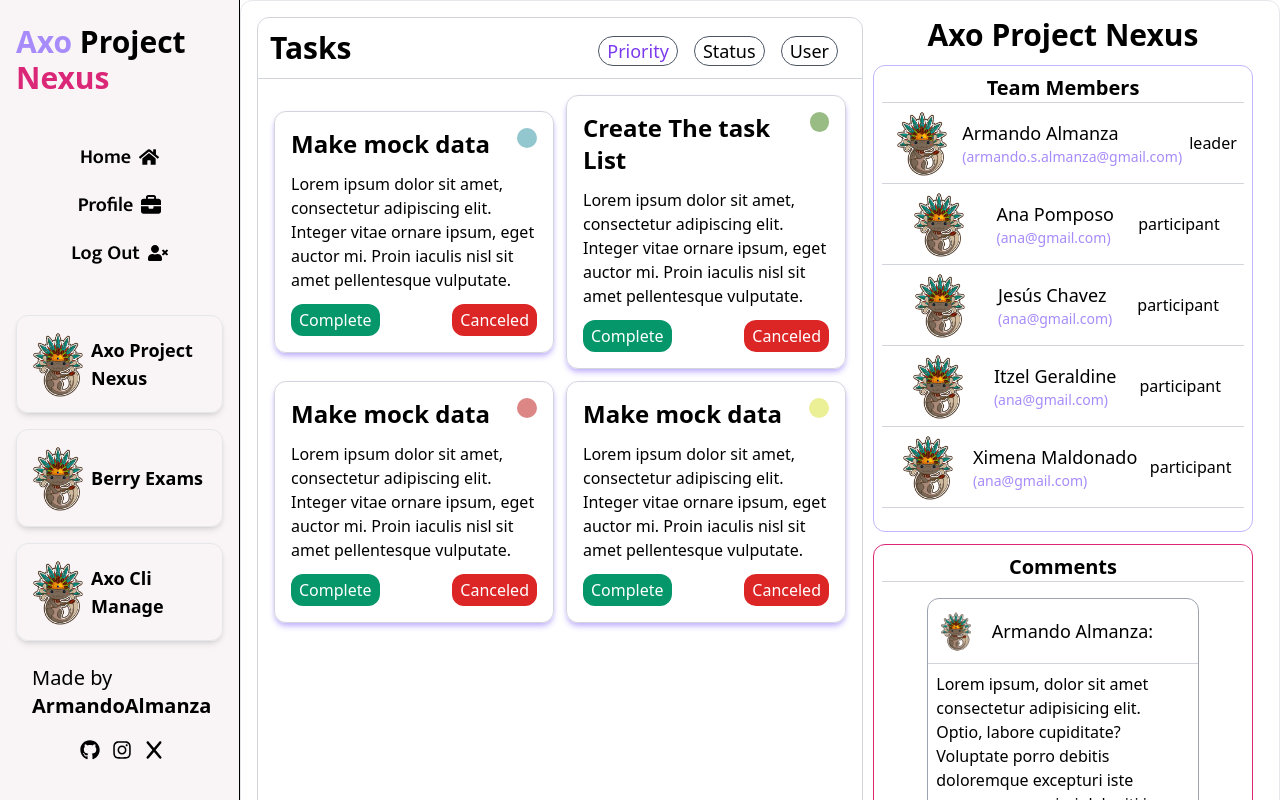
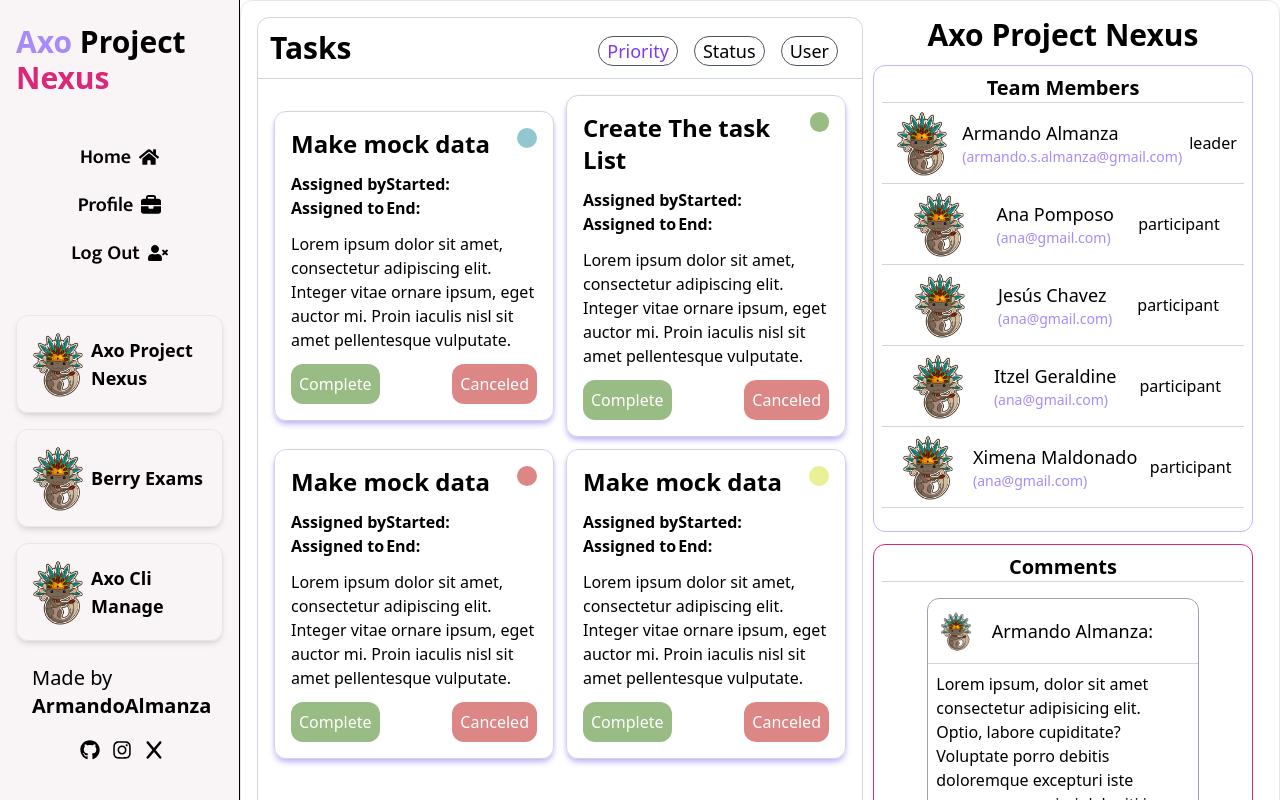
Before and after one commit to ArmandoAlmanza/Axo-Proyect-Nexus, a React (Vite) app in the folder client/: page /dashboard in a window 1280 px wide. Built offline with nearby package versions, Linux system fonts and the light colour scheme.

Commit message:
add the deadlines and assignments

```diff
--- a/client/src/components/dashboard/TaskCard.tsx
+++ b/client/src/components/dashboard/TaskCard.tsx
@@ -2,19 +2,59 @@ interface Props {
     title: string;
     status: string;
     description: string;
+    assigned: string;
+    assigned_to: string;
+    end_date: string;
+    start_date: string;
 }
-const TaskCard = ({ title, description, status }: Props) => {
+const TaskCard = ({
+    title,
+    description,
+    status,
+    assigned,
+    assigned_to,
+    end_date,
+    start_date,
+}: Props) => {
     return (
-            <article className="p-4 border border-gray-300 rounded-xl w-full grid gap-3 shadow-violet-300 shadow-md">
+        <article className="p-4 border border-gray-300 rounded-xl w-full grid gap-3 shadow-violet-300 shadow-md min-h-[300px]">
             <div className="flex flex-row justify-between">
                 <h1 className="font-bold text-2xl">{title}</h1>
                 <span className={`rounded-full ${status} w-5 h-5`}></span>
             </div>
+            <div className="flex flex-row">
+                <div>
+                    <p className="font-bold">
+                        Assigned by{" "}
+                        <span className="font-normal italic">{assigned}</span>
+                    </p>
+                    <p className="font-bold">
+                        Assigned to{" "}
+                        <span className="font-normal italic">
+                            {assigned_to}
+                        </span>
+                    </p>
+                </div>
+                <div>
+                    <p className="font-bold">
+                        Started:{" "}
+                        <span className="font-normal italic">{start_date}</span>
+                    </p>
+                    <p className="font-bold">
+                        End:{" "}
+                        <span className="font-normal italic">{end_date}</span>
+                    </p>
+                </div>
+            </div>
             <p>{description}</p>
-			<div className="flex gap-4 md:flex-row justify-between">
-				<button className="flex justify-center items-center gap-x-2 bg-emerald-600 text-white py-1 px-[.5rem] transition-colors duration-500 hover:bg-emerald-400 text-md rounded-xl">Complete</button>
-				<button className="flex justify-center items-center gap-x-2 bg-red-600 text-white py-1 px-[.5rem] transition-colors duration-500 hover:bg-red-400 text-md rounded-xl">Canceled</button>
-			</div>
+            <div className="flex gap-4 md:flex-row justify-between items-end">
+                <button className="flex justify-center items-center gap-x-2 bg-[#99BC85] text-white py-2 px-[.5rem] transition-colors duration-500 hover:bg-[#BFD8AF] text-md rounded-xl">
+                    Complete
+                </button>
+                <button className="flex justify-center items-center gap-x-2 bg-[#DC8686] text-white py-2 px-[.5rem] transition-colors duration-500 hover:bg-[#FF8080] text-md rounded-xl">
+                    Canceled
+                </button>
+            </div>
         </article>
     );
 };
```
